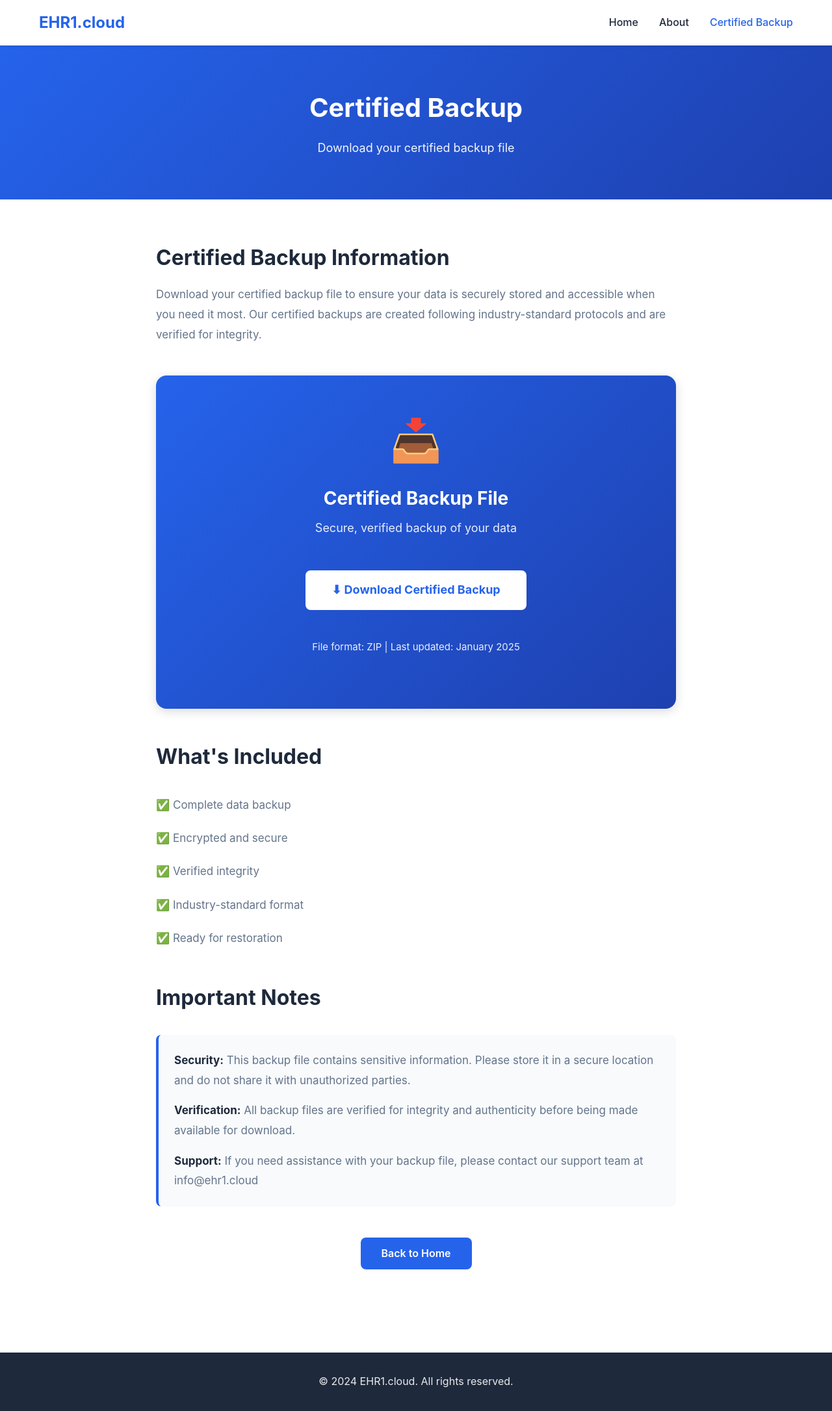
After one commit to Rossehr1/ehr1.cloud, a PHP site: page /certified-backup.html in a window 1280 px wide. The commit adds this page. Shown: the whole page at 65% size. Run offline with PHP 8.4, Linux system fonts and the light colour scheme.

Commit message:
Add Certified Backup page with download functionality

```diff
--- a/about.html
+++ b/about.html
@@ -13,6 +13,7 @@
             <ul class="nav-menu">
                 <li><a href="index.html">Home</a></li>
                 <li><a href="about.html" class="active">About</a></li>
+                <li><a href="certified-backup.html">Certified Backup</a></li>
             </ul>
         </div>
     </nav>
--- /dev/null
+++ b/certified-backup.html
@@ -0,0 +1,92 @@
+<!DOCTYPE html>
+<html lang="en">
+<head>
+    <meta charset="UTF-8">
+    <meta name="viewport" content="width=device-width, initial-scale=1.0">
+    <title>EHR1.cloud - Certified Backup</title>
+    <link rel="stylesheet" href="styles.css">
+</head>
+<body>
+    <nav class="navbar">
+        <div class="container">
+            <div class="logo">EHR1.cloud</div>
+            <ul class="nav-menu">
+                <li><a href="index.html">Home</a></li>
+                <li><a href="about.html">About</a></li>
+                <li><a href="certified-backup.html" class="active">Certified Backup</a></li>
+            </ul>
+        </div>
+    </nav>
+
+    <main>
+        <section class="page-header">
+            <div class="container">
+                <h1>Certified Backup</h1>
+                <p class="subtitle">Download your certified backup file</p>
+            </div>
+        </section>
+
+        <section class="content">
+            <div class="container">
+                <div class="content-wrapper">
+                    <h2>Certified Backup Information</h2>
+                    <p>
+                        Download your certified backup file to ensure your data is securely stored
+                        and accessible when you need it most. Our certified backups are created
+                        following industry-standard protocols and are verified for integrity.
+                    </p>
+
+                    <div class="download-section">
+                        <div class="download-card">
+                            <div class="download-icon">📥</div>
+                            <h3>Certified Backup File</h3>
+                            <p>Secure, verified backup of your data</p>
+                            <a href="certified-backup.zip" download class="btn btn-primary btn-download">
+                                <span>⬇ Download Certified Backup</span>
+                            </a>
+                            <p class="download-note">
+                                <small>File format: ZIP | Last updated: January 2025</small>
+                            </p>
+                        </div>
+                    </div>
+
+                    <h2>What's Included</h2>
+                    <ul class="benefits-list">
+                        <li>✅ Complete data backup</li>
+                        <li>✅ Encrypted and secure</li>
+                        <li>✅ Verified integrity</li>
+                        <li>✅ Industry-standard format</li>
+                        <li>✅ Ready for restoration</li>
+                    </ul>
+
+                    <h2>Important Notes</h2>
+                    <div class="info-box">
+                        <p>
+                            <strong>Security:</strong> This backup file contains sensitive information.
+                            Please store it in a secure location and do not share it with unauthorized parties.
+                        </p>
+                        <p>
+                            <strong>Verification:</strong> All backup files are verified for integrity
+                            and authenticity before being made available for download.
+                        </p>
+                        <p>
+                            <strong>Support:</strong> If you need assistance with your backup file,
+                            please contact our support team at info@ehr1.cloud
+                        </p>
+                    </div>
+
+                    <div class="cta-section">
+                        <a href="index.html" class="btn btn-secondary">Back to Home</a>
+                    </div>
+                </div>
+            </div>
+        </section>
+    </main>
+
+    <footer>
+        <div class="container">
+            <p>&copy; 2024 EHR1.cloud. All rights reserved.</p>
+        </div>
+    </footer>
+</body>
+</html>
--- a/index.html
+++ b/index.html
@@ -13,6 +13,7 @@
             <ul class="nav-menu">
                 <li><a href="index.html" class="active">Home</a></li>
                 <li><a href="about.html">About</a></li>
+                <li><a href="certified-backup.html">Certified Backup</a></li>
             </ul>
         </div>
     </nav>
--- a/styles.css
+++ b/styles.css
@@ -253,6 +253,81 @@ body {
     margin-top: 3rem;
 }
 
+/* Download Section */
+.download-section {
+    margin: 3rem 0;
+}
+
+.download-card {
+    background: linear-gradient(135deg, var(--primary-color) 0%, var(--primary-dark) 100%);
+    color: var(--white);
+    padding: 3rem 2rem;
+    border-radius: 1rem;
+    text-align: center;
+    box-shadow: 0 4px 16px rgba(0, 0, 0, 0.15);
+    margin: 2rem 0;
+}
+
+.download-icon {
+    font-size: 4rem;
+    margin-bottom: 1rem;
+}
+
+.download-card h3 {
+    font-size: 1.75rem;
+    margin-bottom: 0.5rem;
+    color: var(--white);
+}
+
+.download-card > p {
+    color: rgba(255, 255, 255, 0.9);
+    margin-bottom: 2rem;
+    font-size: 1.125rem;
+}
+
+.btn-download {
+    background-color: var(--white);
+    color: var(--primary-color);
+    padding: 1rem 2.5rem;
+    font-size: 1.125rem;
+    font-weight: 700;
+    display: inline-block;
+    margin: 1rem 0;
+    transition: all 0.3s;
+}
+
+.btn-download:hover {
+    background-color: var(--bg-light);
+    transform: translateY(-3px);
+    box-shadow: 0 6px 20px rgba(0, 0, 0, 0.3);
+}
+
+.download-note {
+    margin-top: 1.5rem;
+    color: rgba(255, 255, 255, 0.8);
+    font-size: 0.9rem;
+}
+
+.info-box {
+    background-color: var(--bg-light);
+    border-left: 4px solid var(--primary-color);
+    padding: 1.5rem;
+    border-radius: 0.5rem;
+    margin: 2rem 0;
+}
+
+.info-box p {
+    margin-bottom: 1rem;
+}
+
+.info-box p:last-child {
+    margin-bottom: 0;
+}
+
+.info-box strong {
+    color: var(--text-color);
+}
+
 /* Footer */
 footer {
     background-color: var(--text-color);
```
Also changed, not shown: DEPLOY_HOSTINGER.md (added, +66 -0 lines), 4 other files.
